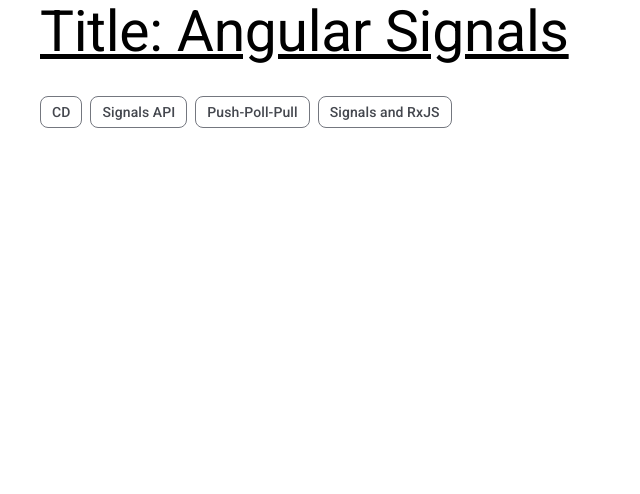
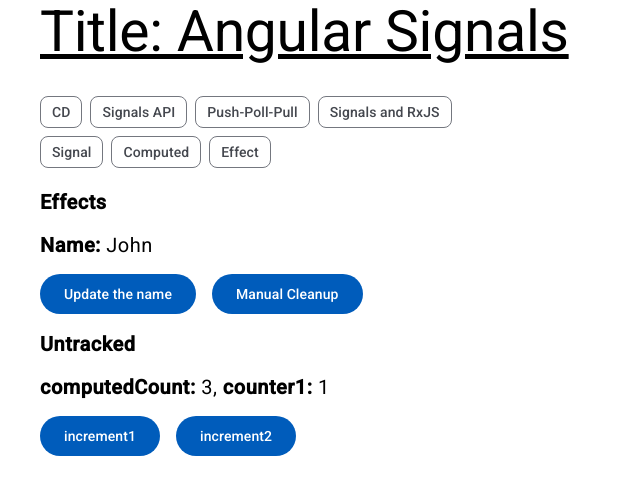
Before and after one commit to AlekzandrM/AngularSignals, an Angular app: page /api/effect in a window 1280 px wide. Before the commit this address led to /. Shown: the top 494 px of the page, without its empty margins (0-640 px from the left). Built offline with nearby package versions, Linux system fonts and the light colour scheme.

Commit message:
Added Effect feature

```diff
--- a/src/app/app.routes.ts
+++ b/src/app/app.routes.ts
@@ -32,6 +32,10 @@ export const routes: Routes = [
         path: 'computed',
         loadComponent: () => import('./features/signals-api/components/computed/computed.component').then(m => m.ComputedComponent)
       },
+      {
+        path: 'effect',
+        loadComponent: () => import('./features/signals-api/components/effect/effect.component').then(m => m.EffectComponent)
+      },
     ]
   }
 ];
--- a/src/app/features/signals-api/components/effect/effect.component.html
+++ b/src/app/features/signals-api/components/effect/effect.component.html
@@ -1 +1,16 @@
-<p>effect works!</p>
+<div class="mt-4">
+  <p class="text-xl"><strong>Effects</strong></p>
+  <p class="text-xl"><strong>Name:</strong> {{name()}}</p>
+  <div class="flex">
+    <button mat-flat-button (click)="setName()" class="mr-4">Update the name</button>
+    <button mat-flat-button (click)="clean()">Manual Cleanup</button>
+  </div>
+</div>
+<div class="mt-4">
+  <p class="text-xl"><strong>Untracked</strong></p>
+  <p class="text-xl"><strong>computedCount:</strong> {{computedCount()}}, <strong>counter1:</strong> {{counter1()}}</p>
+  <div class="flex">
+    <button mat-flat-button (click)="incrementOne()" class="mr-4">increment1</button>
+    <button mat-flat-button (click)="incrementTwo()">increment2</button>
+  </div>
+</div>
--- a/src/app/features/signals-api/components/effect/effect.component.ts
+++ b/src/app/features/signals-api/components/effect/effect.component.ts
@@ -1,12 +1,84 @@
-import { Component } from '@angular/core';
+import {
+  Component,
+  computed,
+  effect, EffectCleanupRegisterFn,
+  EffectRef,
+  inject,
+  Inject,
+  Injector, OnInit, runInInjectionContext,
+  Signal,
+  signal, untracked,
+  WritableSignal
+} from '@angular/core';
+import {MatButton} from "@angular/material/button";
 
 @Component({
   selector: 'effect',
   standalone: true,
-  imports: [],
+  imports: [ MatButton ],
   templateUrl: './effect.component.html',
-  styleUrl: './effect.component.scss'
+  providers: [
+    {
+      provide: 'SOME_TOKEN',
+      useFactory: () => {
+        effect(() => console.log('Factory Log: ' ));
+        return 'Some Value';
+      }
+    }
+  ]
 })
-export class EffectComponent {
+export class EffectComponent implements OnInit {
+  public name: WritableSignal<string> = signal('John');
+  public upperCaseName: Signal<string> = computed(() => this.name().toUpperCase());
 
+  public effectRef: EffectRef = effect((onCleanup: EffectCleanupRegisterFn) => {
+      console.log('Property Log: ' + this.name());
+      onCleanup(() => console.log('Cleanup Log: ' + this.name()));
+    },
+    {
+      manualCleanup: true,
+      allowSignalWrites: true
+    }
+  );
+
+  counter1 = signal(1);
+  counter2 = signal(2);
+  computedCount = computed(
+    () => this.counter1() + this.counter2()
+  );
+
+  private readonly injector: Injector = inject(Injector);
+
+
+  constructor(@Inject('SOME_TOKEN') private someValue: string) {
+    effect(() => console.log('Constructor Log: ' + this.name() + ' -> ' + this.upperCaseName()));
+
+    effect(() =>
+      console.log(`Total: ${this.counter1() + this.counter2()}`, untracked(() => this.counter1()))
+    )
+  }
+
+  public ngOnInit(): void {
+    runInInjectionContext(this.injector, () =>
+      effect(() =>
+        console.log('OnInit Log: ' + this.name() + ' -> ' + this.upperCaseName())
+      ));
+  }
+
+  public setName(): void {
+    this.name.set('Jane');
+  }
+
+  public clean(): void {
+    this.name.set('Maks');
+    this.effectRef?.destroy();
+  }
+
+  public incrementOne() {
+    this.counter1.update(v => v + 1);
+  }
+
+  public incrementTwo() {
+    this.counter2.update(v => v + 1);
+  }
 }
--- a/src/app/features/signals-api/components/signal-parent/signal-parent.component.html
+++ b/src/app/features/signals-api/components/signal-parent/signal-parent.component.html
@@ -2,6 +2,7 @@
   <mat-chip-set>
     <mat-chip routerLink="signal">Signal</mat-chip>
     <mat-chip routerLink="computed">Computed</mat-chip>
+    <mat-chip routerLink="effect">Effect</mat-chip>
   </mat-chip-set>
 
   <router-outlet/>
```
Also changed, not shown: src/app/features/signals-api/components/effect/effect.component.scss (deleted).
